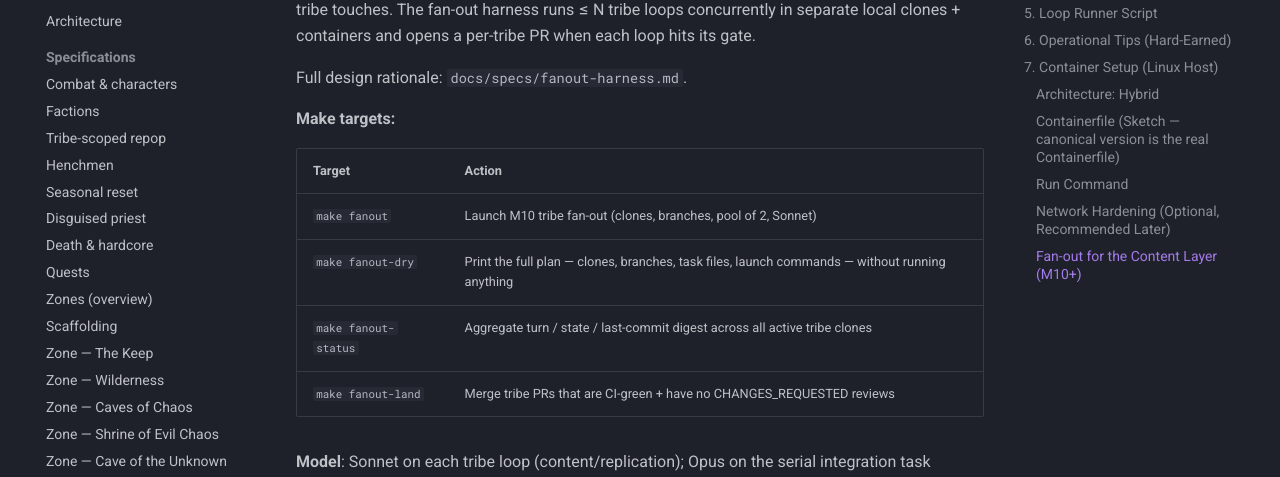
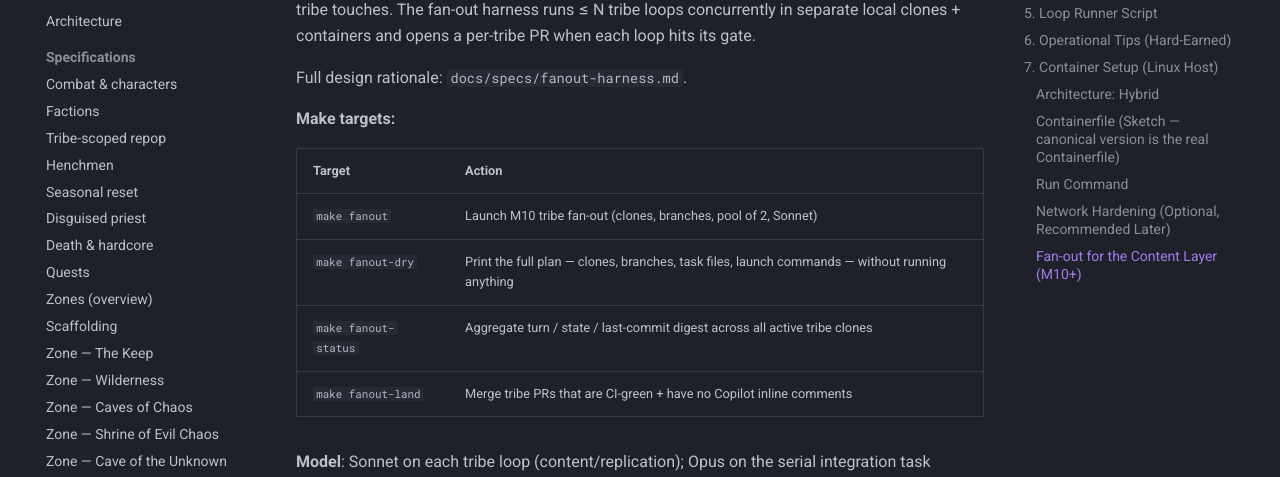
Before and after one commit to swinney/keep-on-the-borderlands, an MkDocs documentation site: the page built from docs/ralph-loop.md, in a window 1280 px wide and 900 px high, scrolled down 4576 px. Shown: the part 239-716 px from the top of the window. Built offline with MkDocs 1.6.1 and Material for MkDocs 9.7.7, drawn with Linux system fonts in a browser that asks for light colours; comment, search, counter and statistics services are not loaded.

Commit message:
fanout: address code review (Copilot-comment gate, crash detection, push-failure handling)

```diff
--- a/docs/ralph-loop.md
+++ b/docs/ralph-loop.md
@@ -219,7 +219,7 @@ Full design rationale: `docs/specs/fanout-harness.md`.
 | `make fanout` | Launch M10 tribe fan-out (clones, branches, pool of 2, Sonnet) |
 | `make fanout-dry` | Print the full plan — clones, branches, task files, launch commands — without running anything |
 | `make fanout-status` | Aggregate turn / state / last-commit digest across all active tribe clones |
-| `make fanout-land` | Merge tribe PRs that are CI-green + have no CHANGES_REQUESTED reviews |
+| `make fanout-land` | Merge tribe PRs that are CI-green + have no Copilot inline comments |
 
 **Model**: Sonnet on each tribe loop (content/replication); Opus on the serial
 integration task (minotaur maze + cross-faction wiring) that follows all merges.
```
Also changed, not shown: 3 other files.
